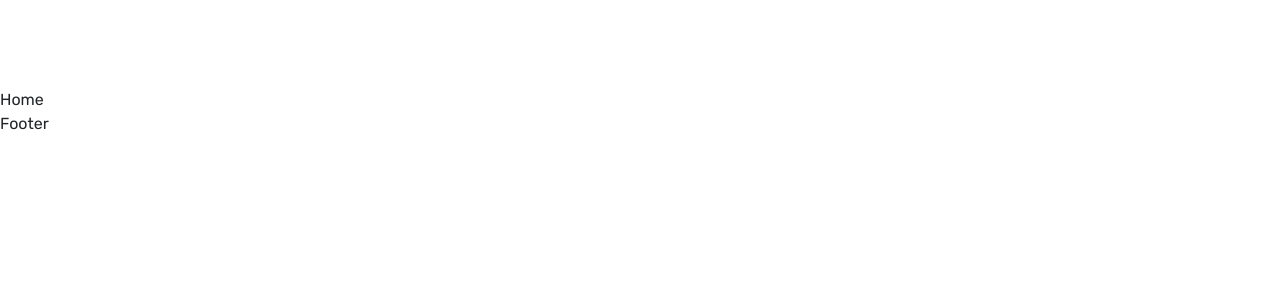
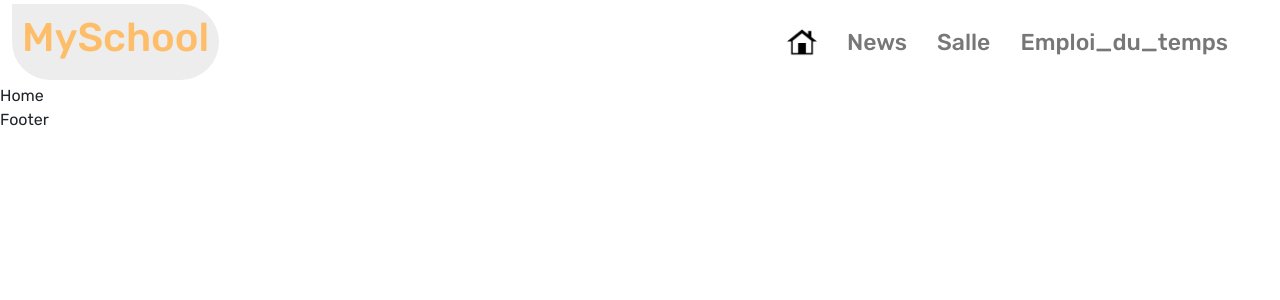
Before and after one commit to princek112002/funny-app, a React (Create React App) app: page / in a window 1280 px wide. Shown: the top 300 px of the page. Built offline with nearby package versions, Linux system fonts and the light colour scheme.

Commit message:
Update Header.js

```diff
--- a/src/components/Header.js
+++ b/src/components/Header.js
@@ -4,15 +4,26 @@ import { NavLink, Link } from 'react-router-dom';
 const Header = () => {
   return (
     <>
-    <header className='header-upper py-3'>
+    <header className='header-upper py-1'>
       <div className='container-xxl'>
         <div className='row'>
-          <div className='col-2'>
-            <h1 className='text-white'>
-              <Link className='text-white'>MySchool</Link>
-            </h1>
+          <div className='col-2 d-flex align-items-center'>
+            <div className='logo'>
+              <h1 className='head-title'>
+                MySchool
+              </h1>
+            </div>
+            <div className='menu-links'>
+                <div className='d-flex align-items-center gap-30'>
+                  <Link>
+                    <img src='images/homepage.png' alt='homeicons' />
+                  </Link>
+                  <NavLink className='links' to='/'>News</NavLink>
+                  <NavLink className='links' to='/'>Salle</NavLink>
+                  <NavLink className='links' to='/'>Emploi_du_temps</NavLink>
+                </div>
+              </div>
           </div>
-          <div className='col-6'></div>
         </div>
       </div>
     </header>
```
